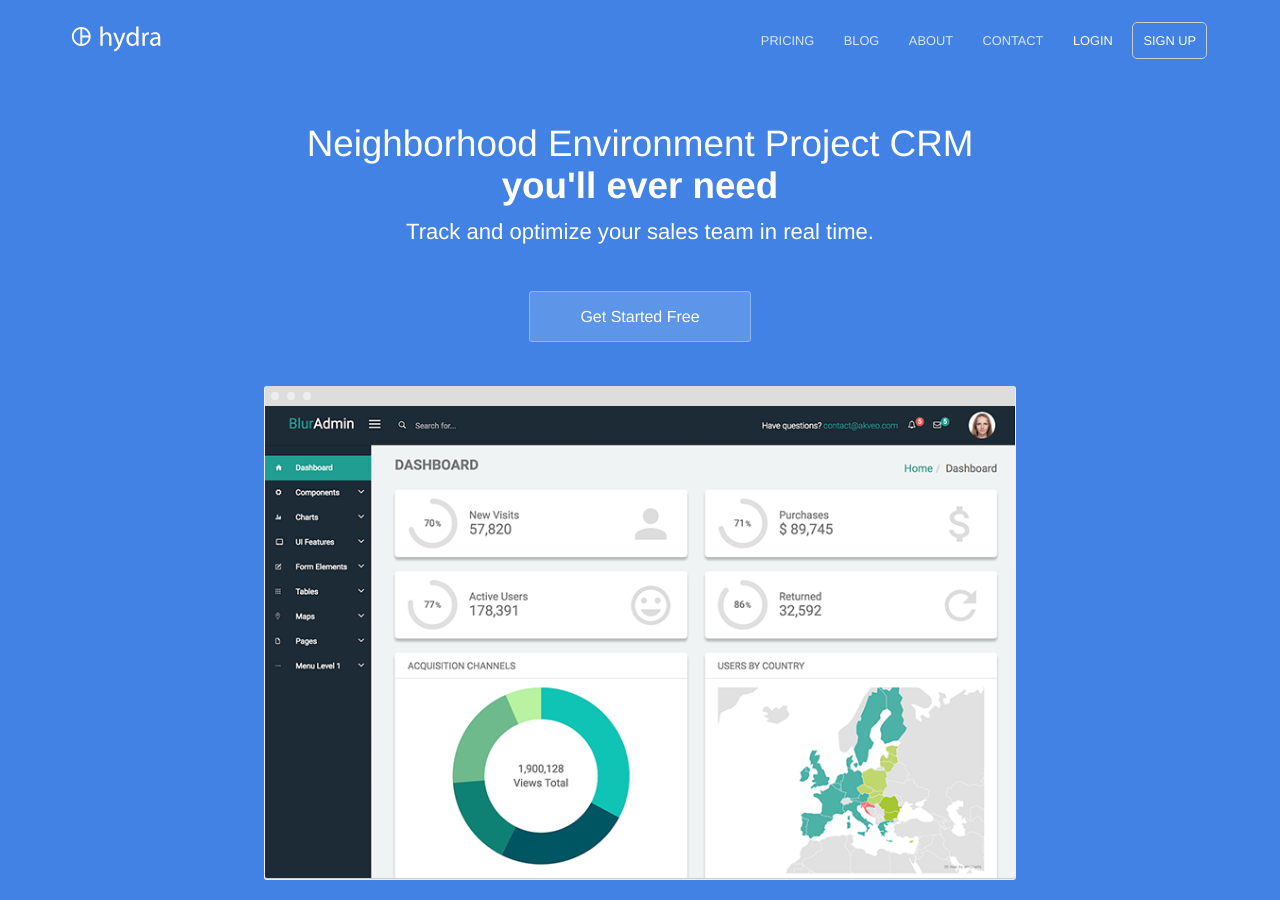
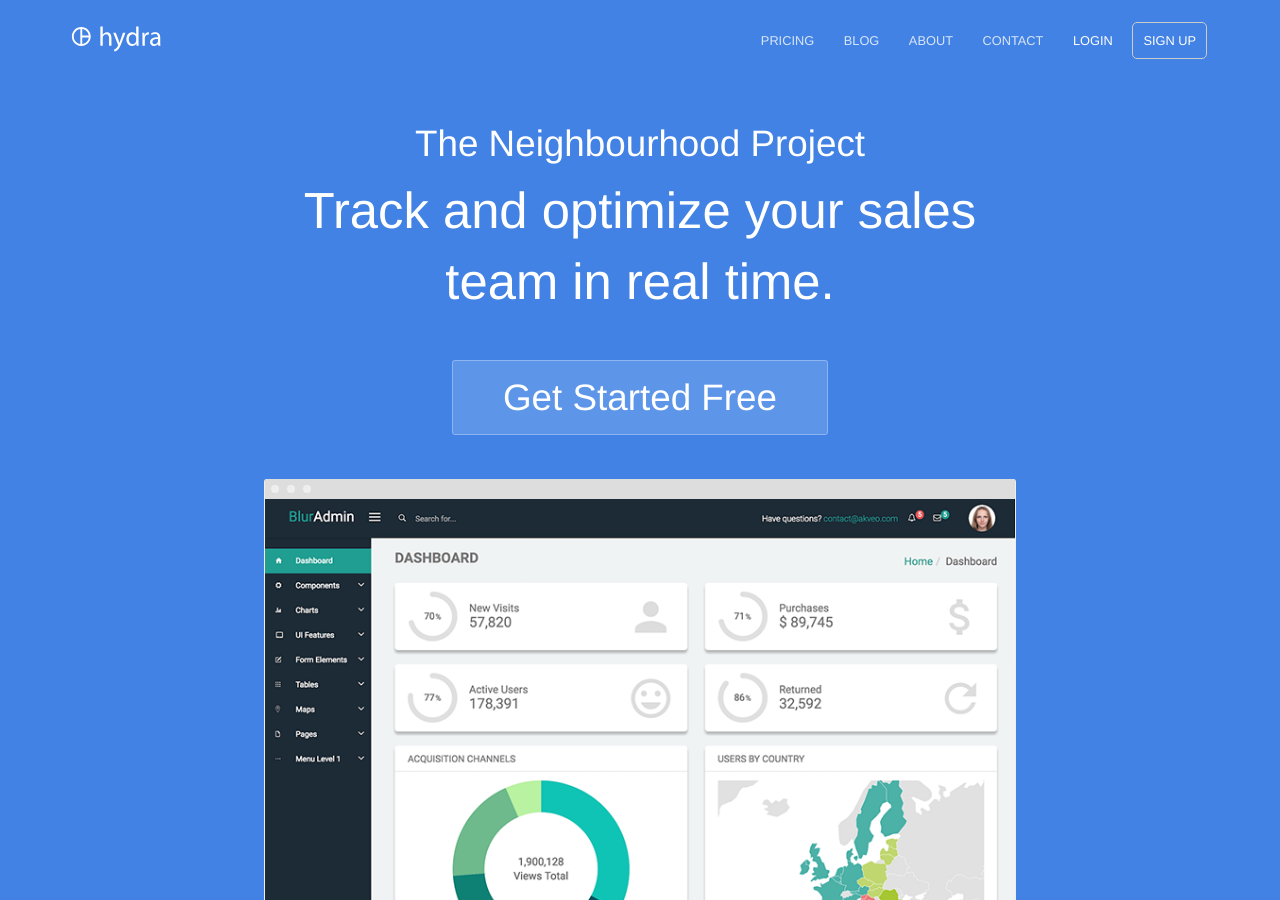
Before and after one commit to sjaesuh/PPP_website, a Jekyll site: the page built from index.html, in a window 1280 px wide and 900 px high. Built offline with Jekyll 4.4.1, drawn with Linux system fonts in a browser that asks for light colours.

Commit message:
happytimes

```diff
--- a/index.html
+++ b/index.html
@@ -4,7 +4,7 @@
 ---
 <section class="hero">
 	<div class="text-container">
-		<h1 class="editable">Neighborhood Environment Project CRM <strong>you'll ever need</strong></h1>
+		<h1 class="editable">The Neighbourhood Project
 		<p class="subtext editable">Track and optimize your sales team in real time.</p>
 		<div class="cta button alt"><a href="{{ site.baseurl }}/contact/">Get Started Free</a></div>
 		<div>
@@ -20,9 +20,7 @@
 				<h2>How can we <strong>double</strong> our sales revenue?</h2>
 				<p>Hydra learns your business. By analyzing your sales data, Hydra optimizes your sales process and show you where you should be spending your resources. </p>
 			</div>
-			<div class="image">
-				<img src="{{ site.baseurl }}/images/dashboard.png" alt="Screenshot" class="screenshot editable" />
-			</div>
+			<add link here></add>
 		</div>
 	</section>
 
@@ -63,7 +61,7 @@
 	</section>
 
 	<section class="bottom-cta">
-		<h2 class="editable"><strong>Improve</strong> your sales process today</h2>
+		<h2 class="editable"><strong>hello</strong> your sales process today</h2>
 		<div class="button alt"><a href="#">Get Started Free</a></div>
 	</section>
 </div>
```
